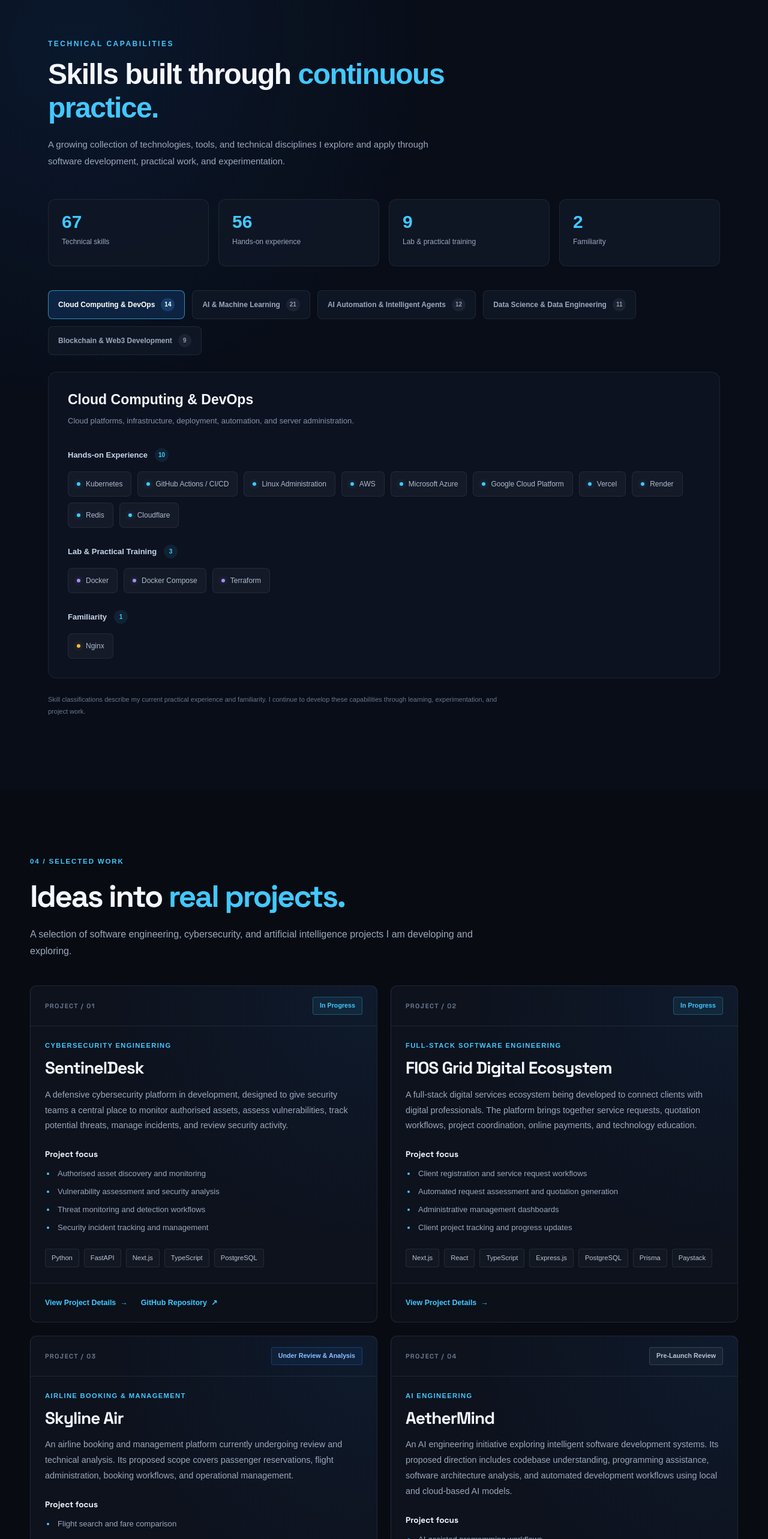
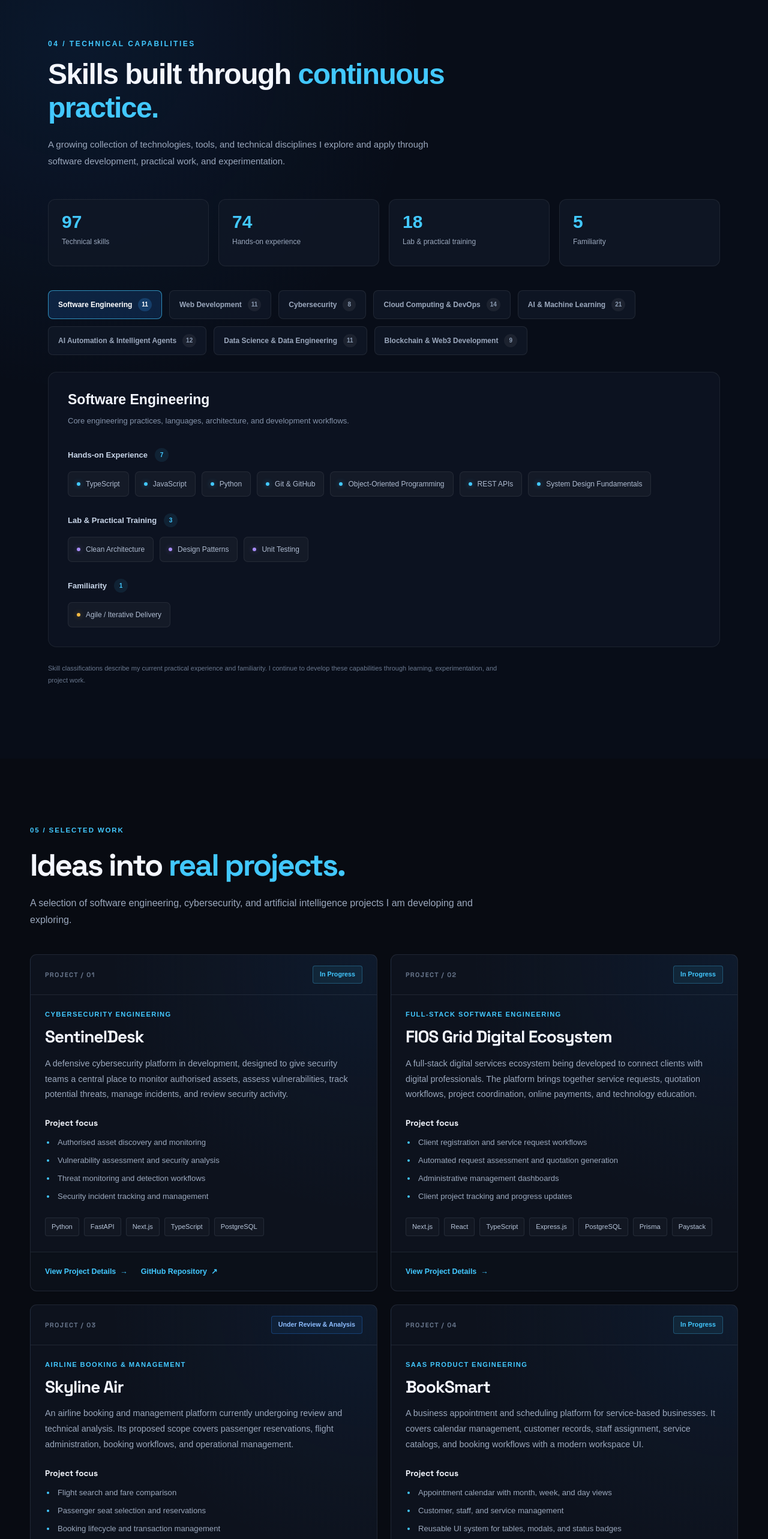
Before and after one commit to SamuelEkpo/darkcypher-portfolio, a Next.js app: page / in a window 1280 px wide. Shown: the part 3454-6020 px from the top of the page at 60% size. Built offline with nearby package versions, Linux system fonts and the light colour scheme.

Commit message:
Update DarkCypher portfolio content and projects

```diff
--- a/src/app/layout.tsx
+++ b/src/app/layout.tsx
@@ -102,7 +102,7 @@ export const metadata: Metadata = {
     card: "summary_large_image",
     title: siteTitle,
     description: siteDescription,
-    creator: "@Blackvillian187",
+    creator: "@Sterling_Tech19",
     images: [
       {
         url: socialPreviewImage,
--- a/src/app/page.tsx
+++ b/src/app/page.tsx
@@ -307,13 +307,13 @@ export default function Home() {
       {/* Projects */}
       <ProjectsSection />
 
-      {/* Ventures — Sterling Technologies */}
+      {/* Ventures â€” Sterling Technologies */}
       <section
         className="ventures-section section-container"
         id="ventures"
       >
         <div className="section-heading">
-          <p className="eyebrow">07 / OUR VENTURE</p>
+          <p className="eyebrow">06 / OUR VENTURE</p>
 
           <h2>
             Building a technology ecosystem.
@@ -400,7 +400,7 @@ export default function Home() {
                 </p>
 
                 <span className="ventures-division-caption">
-                  BUILD · IMPROVE · MANAGE
+                  BUILD Â· IMPROVE Â· MANAGE
                 </span>
               </article>
 
@@ -421,7 +421,7 @@ export default function Home() {
                 </p>
 
                 <span className="ventures-division-caption">
-                  CONNECT · COLLABORATE · GROW
+                  CONNECT Â· COLLABORATE Â· GROW
                 </span>
               </article>
 
@@ -441,7 +441,7 @@ export default function Home() {
                 </p>
 
                 <span className="ventures-division-caption">
-                  LEARN · DEVELOP · ADVANCE
+                  LEARN Â· DEVELOP Â· ADVANCE
                 </span>
               </article>
             </div>
@@ -531,7 +531,7 @@ export default function Home() {
 
       {/* Contact */}
       <section className="contact-section section-container" id="contact">
-        <p className="eyebrow">08 / CONTACT</p>
+        <p className="eyebrow">07 / CONTACT</p>
 
         <h2>
           Have a project in mind?
--- a/src/components/ProjectsSection.tsx
+++ b/src/components/ProjectsSection.tsx
@@ -15,7 +15,7 @@ export default function ProjectsSection() {
       id="projects"
     >
       <div className="section-heading">
-        <p className="eyebrow">04 / SELECTED WORK</p>
+        <p className="eyebrow">05 / SELECTED WORK</p>
 
         <h2>
           Ideas into <span>real projects.</span>
--- a/src/components/SkillsSection.tsx
+++ b/src/components/SkillsSection.tsx
@@ -30,7 +30,7 @@ export default function SkillsSection() {
     <section className={styles.skillsSection} id="skills">
       <div className={styles.container}>
         <div className={styles.sectionHeading}>
-          <span className={styles.eyebrow}>TECHNICAL CAPABILITIES</span>
+          <span className={styles.eyebrow}>04 / TECHNICAL CAPABILITIES</span>
 
           <h2>
             Skills built through
--- a/src/data/projects.ts
+++ b/src/data/projects.ts
@@ -91,6 +91,27 @@ export const projects: Project[] = [
     ],
   },
   {
+    id: "booksmart",
+    name: "BookSmart",
+    category: "SaaS Product Engineering",
+    status: "In Progress",
+    description:
+      "A business appointment and scheduling platform for service-based businesses. It covers calendar management, customer records, staff assignment, service catalogs, and booking workflows with a modern workspace UI.",
+    technologies: [
+      "Next.js",
+      "React",
+      "TypeScript",
+      "CSS Modules",
+    ],
+    highlights: [
+      "Appointment calendar with month, week, and day views",
+      "Customer, staff, and service management",
+      "Reusable UI system for tables, modals, and status badges",
+      "New appointment flow with validation and scheduling rules",
+      "Workspace navigation designed for business operators",
+    ],
+  },
+  {
     id: "aethermind",
     name: "AetherMind",
     category: "AI Engineering",
@@ -106,7 +127,6 @@ export const projects: Project[] = [
     ],
     highlights: [
       "AI-assisted programming workflows",
-      "Codebase understanding and analysis",
       "Software architecture exploration",
       "Code generation and debugging assistance",
       "Hybrid local and cloud AI architecture",
--- a/src/data/skills.ts
+++ b/src/data/skills.ts
@@ -1,4 +1,3 @@
-
 export type SkillLevel = "hands-on" | "lab" | "familiar";
 
 export interface Skill {
@@ -20,6 +19,60 @@ export const skillLevelLabels: Record<SkillLevel, string> = {
 };
 
 export const skillCategories: SkillCategory[] = [
+  {
+    id: "software-engineering",
+    title: "Software Engineering",
+    description:
+      "Core engineering practices, languages, architecture, and development workflows.",
+    skills: [
+      { name: "TypeScript", level: "hands-on" },
+      { name: "JavaScript", level: "hands-on" },
+      { name: "Python", level: "hands-on" },
+      { name: "Git & GitHub", level: "hands-on" },
+      { name: "Object-Oriented Programming", level: "hands-on" },
+      { name: "REST APIs", level: "hands-on" },
+      { name: "System Design Fundamentals", level: "hands-on" },
+      { name: "Clean Architecture", level: "lab" },
+      { name: "Design Patterns", level: "lab" },
+      { name: "Unit Testing", level: "lab" },
+      { name: "Agile / Iterative Delivery", level: "familiar" },
+    ],
+  },
+  {
+    id: "web-development",
+    title: "Web Development",
+    description:
+      "Frontend and full-stack web application development with modern frameworks and tools.",
+    skills: [
+      { name: "Next.js", level: "hands-on" },
+      { name: "React", level: "hands-on" },
+      { name: "HTML5 & CSS3", level: "hands-on" },
+      { name: "Responsive Design", level: "hands-on" },
+      { name: "Node.js", level: "hands-on" },
+      { name: "Express.js", level: "hands-on" },
+      { name: "PostgreSQL", level: "hands-on" },
+      { name: "Prisma", level: "hands-on" },
+      { name: "Tailwind CSS", level: "lab" },
+      { name: "Authentication & Authorization", level: "lab" },
+      { name: "GraphQL", level: "familiar" },
+    ],
+  },
+  {
+    id: "cybersecurity",
+    title: "Cybersecurity",
+    description:
+      "Application security, defensive practices, and ethical security exploration.",
+    skills: [
+      { name: "Application Security Basics", level: "hands-on" },
+      { name: "OWASP Top 10 Awareness", level: "hands-on" },
+      { name: "Network Fundamentals", level: "hands-on" },
+      { name: "Linux Security Basics", level: "lab" },
+      { name: "Vulnerability Assessment Concepts", level: "lab" },
+      { name: "Penetration Testing Fundamentals", level: "lab" },
+      { name: "Secure Coding Practices", level: "lab" },
+      { name: "Threat Modeling", level: "familiar" },
+    ],
+  },
   {
     id: "cloud-devops",
     title: "Cloud Computing & DevOps",
@@ -129,9 +182,20 @@ export const skillCategories: SkillCategory[] = [
   },
 ];
 
+function countByLevel(level: SkillLevel): number {
+  return skillCategories.reduce(
+    (sum, category) =>
+      sum + category.skills.filter((skill) => skill.level === level).length,
+    0,
+  );
+}
+
 export const skillLevelCounts = {
-  "hands-on": 56,
-  lab: 9,
-  familiar: 2,
-  total: 67,
+  "hands-on": countByLevel("hands-on"),
+  lab: countByLevel("lab"),
+  familiar: countByLevel("familiar"),
+  total: skillCategories.reduce(
+    (sum, category) => sum + category.skills.length,
+    0,
+  ),
 };
```
Also changed, not shown: 1 other file (tests, documents, lock files or other folders).
